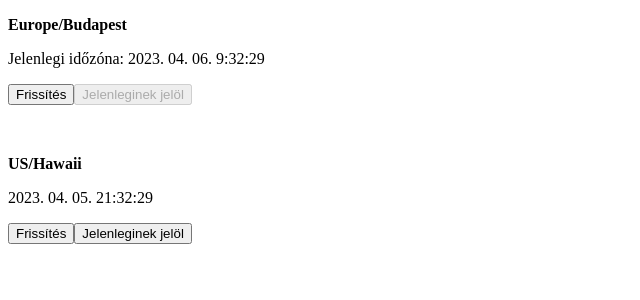
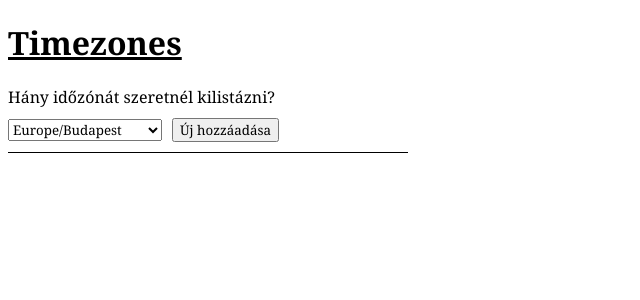
Before and after one commit to hipszkij/webuni_angular, an Angular app: page / in a window 1280 px wide. Shown: the top 300 px of the page, without its empty margins (0-640 px from the left). Built offline with nearby package versions, Linux system fonts and the light colour scheme.

Commit message:
homework

```diff
--- a/src/app/app.component.css
+++ b/src/app/app.component.css
@@ -0,0 +1,10 @@
+.controls{
+    margin-top: 10px;
+    margin-bottom: 10px;
+    padding-bottom: 10px;
+    border-bottom: 1px solid;
+}
+
+.controls > * {
+    margin-right: 10px;
+}
--- a/src/app/app.component.html
+++ b/src/app/app.component.html
@@ -1,3 +1,23 @@
-<app-timezone [timezone]="timezone1" (changeTimezone)="timezoneChanged($event)"></app-timezone>
+<h1>Timezones</h1>
 
-<app-timezone [timezone]="timezone2" (changeTimezone)="timezoneChanged($event)"></app-timezone>
+<div class="container">
+  <label>Hány időzónát szeretnél kilistázni?</label>
+  <div class="controls">
+    <select #selectedTimezone *ngIf="timezones.length < this.timezoneLimit">
+      <option *ngFor="let element of availableTimezones" [value]="element">
+        {{ element }}
+      </option>
+    </select>
+    <button
+      *ngIf="timezones.length < this.timezoneLimit"
+      (click)="addNewTimezone()"
+    >
+      Új hozzáadása
+    </button>
+  </div>
+  <app-timezone
+    *ngFor="let element of timezones"
+    [timezone]="element"
+    (changeTimezone)="timezoneChanged($event)"
+  ></app-timezone>
+</div>
--- a/src/app/app.component.ts
+++ b/src/app/app.component.ts
@@ -1,4 +1,5 @@
-import { Component } from '@angular/core';
+import { Component, ElementRef, ViewChild } from '@angular/core';
+import { Timezone } from 'src/interfaces/timezone';
 
 @Component({
   selector: 'app-root',
@@ -6,25 +7,54 @@ import { Component } from '@angular/core';
   styleUrls: ['./app.component.css']
 })
 export class AppComponent {
-  title = 'TimeZone';
+  title: string = 'TimeZone';
 
-  timezone1 = {
-    name: 'Europe/Budapest',
-    isUserTimezone: true
-  };
+  timezones: Timezone[] = [];
+  availableTimezones: string[] = [
+    'Europe/Budapest',
+    'US/Hawaii',
+    'Europe/Andorra',
+    'Atlantic/Bermuda',
+    'America/Toronto',
+    'Indian/Christmas',
+    'Europe/London',
+    'Pacific/Apia',
+    'Africa/Johannesburg',
+    'Africa/Tunis',
+  ];
+  timezoneLimit: number = 5;
+  @ViewChild('selectedTimezone') selectedTimezone: ElementRef<HTMLSelectElement> | undefined;
 
-  timezone2 = {
-    name: 'US/Hawaii',
-    isUserTimezone: false
-  };
 
-  timezoneChanged(changes: any): void {
-    if (this.timezone1.name == changes.timezoneName) {
-      this.timezone1.isUserTimezone = changes.isUserTimezone;
-      this.timezone2.isUserTimezone = !changes.isUserTimezone;
-    } else {
-      this.timezone2.isUserTimezone = changes.isUserTimezone;
-      this.timezone1.isUserTimezone = !changes.isUserTimezone;
+  timezoneChanged(timezoneId: number): void {
+    this.timezones.forEach((element, _) => {
+      if (element.id == timezoneId) {
+        element.isCurrentTimezone = true;
+      } else {
+        element.isCurrentTimezone = false;
+      }
+    });
+  }
+
+  addNewTimezone(): void {
+    if (this.timezones.length <= this.timezoneLimit) {
+      const selectedTimezoneValue = this.selectedTimezone!.nativeElement.value;
+
+      this.timezones.push({
+        id: this.timezones.length,
+        name: selectedTimezoneValue,
+        isCurrentTimezone: false
+      })
+
+      this.updateAvailableTimezoneList(selectedTimezoneValue);
+    }
+  }
+
+  updateAvailableTimezoneList(selectedTimezoneValue: string): void {
+    const index = this.availableTimezones.indexOf(selectedTimezoneValue, 0);
+
+    if (index > -1) {
+      this.availableTimezones.splice(index, 1);
     }
   }
 }
--- a/src/app/app.module.ts
+++ b/src/app/app.module.ts
@@ -1,4 +1,5 @@
 import { NgModule } from '@angular/core';
+import { FormsModule } from '@angular/forms';
 import { BrowserModule } from '@angular/platform-browser';
 
 import { AppComponent } from './app.component';
@@ -10,7 +11,8 @@ import { TimezoneComponent } from './timezone/timezone.component';
     TimezoneComponent
   ],
   imports: [
-    BrowserModule
+    BrowserModule,
+    FormsModule,
   ],
   providers: [],
   bootstrap: [AppComponent]
--- a/src/app/timezone/timezone.component.css
+++ b/src/app/timezone/timezone.component.css
@@ -5,3 +5,33 @@
 .fw-800 {
     font-weight: 800;
 }
+
+.center {
+    text-align: center;
+}
+
+.timezone_container {
+    margin-bottom: 10px;
+    border: 1px solid;
+    padding: 5px;
+    background-color: beige;
+}
+
+button {
+    background-color: coral;
+    color: white;
+    border: 1px solid white;
+    padding: 5px;
+}
+
+button[disabled] {
+    background-color: grey;
+}
+
+.button_container {
+    display: grid;
+}
+
+.selected {
+    background-color: goldenrod;
+}
--- a/src/app/timezone/timezone.component.html
+++ b/src/app/timezone/timezone.component.html
@@ -1,9 +1,16 @@
-<div class="mb-10">
-  <p class="fw-800">{{ timezone?.name }}</p>
+<div [class.selected]="timezone!.isCurrentTimezone" class="timezone_container">
+  <p class="fw-800"><input type="text" [(ngModel)]="timezone!.name"></p>
   <p>
-    <span *ngIf="timezone?.isUserTimezone">Jelenlegi időzóna:</span>
-    {{ currentTime }}
+    <span *ngIf="timezone!.isCurrentTimezone">Jelenlegi időzóna:</span>
+    {{ currentTime | date : "YYYY-MM-dd HH:mm:ss" }}
   </p>
-  <button (click)="getCurrentTimeForTimezone()">Frissítés</button>
-  <button [disabled]="timezone?.isUserTimezone" (click)="setCurrentTimezone()">Jelenleginek jelöl</button>
+  <div class="button_container">
+    <button (click)="getCurrentTimeForTimezone()">Frissítés</button>
+    <button
+      [disabled]="timezone!.isCurrentTimezone"
+      (click)="setCurrentTimezone()"
+    >
+      Jelenleginek jelöl
+    </button>
+  </div>
 </div>
--- a/src/app/timezone/timezone.component.ts
+++ b/src/app/timezone/timezone.component.ts
@@ -1,4 +1,5 @@
 import { Component, EventEmitter, Input, OnInit, Output } from '@angular/core';
+import { Timezone } from 'src/interfaces/timezone';
 
 @Component({
   selector: 'app-timezone',
@@ -8,13 +9,10 @@ import { Component, EventEmitter, Input, OnInit, Output } from '@angular/core';
 })
 export class TimezoneComponent implements OnInit {
   @Input()
-  timezone: {
-    name: string,
-    isUserTimezone: boolean
-  } | undefined;
+  timezone: Timezone | undefined;
 
   @Output()
-  changeTimezone = new EventEmitter<object>();
+  changeTimezone = new EventEmitter<number>();
 
   currentTime: string | undefined;
 
@@ -25,14 +23,11 @@ export class TimezoneComponent implements OnInit {
   }
 
   getCurrentTimeForTimezone(): void {
-    this.currentTime = new Date().toLocaleString("hu-HU", { timeZone: this.timezone?.name });
+    this.currentTime = new Date().toLocaleString("hu-HU", { timeZone: this.timezone!.name });
   }
 
   setCurrentTimezone(): void {
-    this.timezone!.isUserTimezone = true;
-    this.changeTimezone.emit({
-      timezoneName: this.timezone!.name,
-      isUserTimezone: this.timezone!.isUserTimezone
-    });
+    this.timezone!.isCurrentTimezone = true;
+    this.changeTimezone.emit(this.timezone!.id);
   }
 }
--- /dev/null
+++ b/src/interfaces/timezone.ts
@@ -0,0 +1,5 @@
+export interface Timezone {
+    id: number;
+    name: string;
+    isCurrentTimezone: boolean;
+  }
--- a/src/styles.css
+++ b/src/styles.css
@@ -1 +1,13 @@
 /* You can add global styles to this file, and also import other style files */
+* {
+    font-family: Georgia, 'Times New Roman', Times, serif;
+}
+
+h1 {
+    font-size: 32px;
+    text-decoration: underline;
+}
+
+.container {
+    width: 400px;
+}
```
